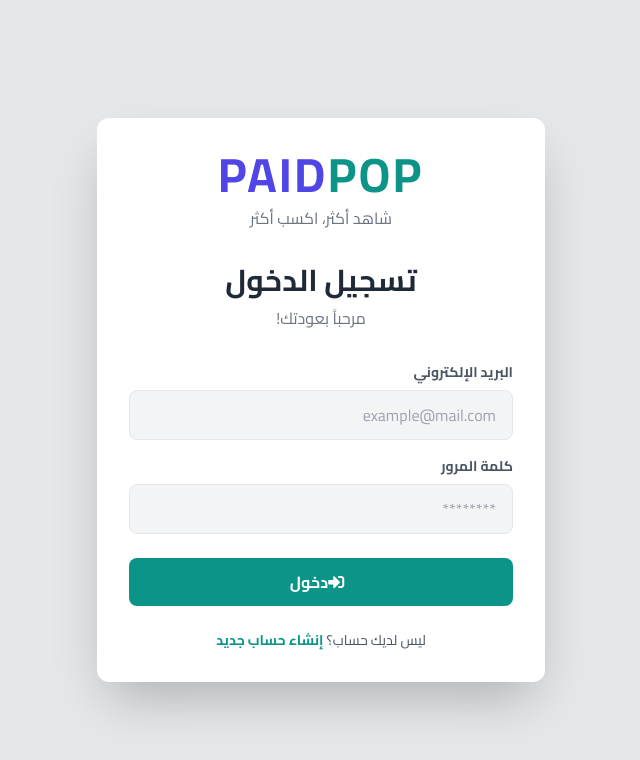
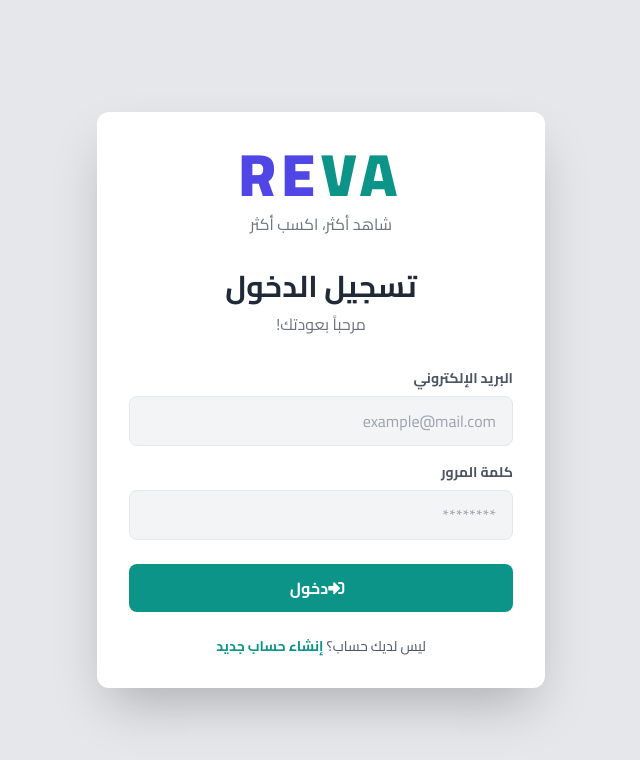
Before and after one commit to markomagdi29-dev/paid, a plain HTML site: page index.html in a window 1280 px wide. Shown: the whole page, without its empty margins (319-959 px from the left). Drawn offline with nearby package versions, Linux system fonts and the light colour scheme.

Commit message:
Update index.html

```diff
--- a/index.html
+++ b/index.html
@@ -3,7 +3,7 @@
 <head>
     <meta charset="UTF-8">
     <meta name="viewport" content="width=device-width, initial-scale=1.0">
-    <title>PaidPop - منصة الربح من مشاهدة الفيديوهات</title>
+    <title>REVA - منصة الربح من مشاهدة الفيديوهات</title>
     <script src="https://cdn.tailwindcss.com"></script>
     <link rel="stylesheet" href="https://cdnjs.cloudflare.com/ajax/libs/font-awesome/5.15.4/css/all.min.css">
     <link rel="preconnect" href="https://fonts.googleapis.com">
@@ -74,7 +74,7 @@
                 <div id="login-form-container">
                     <div class="bg-white rounded-xl shadow-2xl p-8">
                         <div class="text-center mb-8">
-                            <h1 class="text-5xl font-bold tracking-wider"><span style="color: #4F46E5;">PAID</span><span style="color: #0D9488;">POP</span></h1>
+                            <h1 class="text-6xl font-extrabold tracking-widest"><span style="color: #4F46E5;">RE</span><span style="color: #0D9488;">VA</span></h1>
                             <p class="text-gray-500 mt-2">شاهد أكثر، اكسب أكثر</p>
                         </div>
                         <h2 class="text-3xl font-bold text-center text-gray-800 mb-2">تسجيل الدخول</h2>
@@ -211,7 +211,7 @@
             <div class="flex h-screen bg-gray-200">
                 <aside class="w-64 bg-gray-800 text-white flex-shrink-0 hidden md:flex md:flex-col">
                     <div class="p-6 text-center">
-                        <h1 class="text-3xl font-bold text-white tracking-wider"><span style="color: #4F46E5;">PAID</span><span style="color: #0D9488;">POP</span></h1>
+                        <h1 class="text-5xl font-bold tracking-widest text-white"><span style="color: #4F46E5;">RE</span><span style="color: #0D9488;">VA</span></h1>
                     </div>
                     <nav class="mt-10 flex-1">
                         <a href="#" data-section="dashboard" class="nav-link bg-gray-700 block py-3 px-6 text-sm hover:bg-gray-700 transition"><i class="fas fa-tachometer-alt w-6 mr-2"></i> لوحة التحكم</a>
@@ -280,7 +280,7 @@
                                 <h3 class="text-lg font-bold mb-4">قم بدعوة أصدقائك واربح!</h3>
                                 <p class="text-gray-600 mb-4">شارك رابط الإحالة الخاص بك واحصل على عمولة.</p>
                                 <div class="flex items-center bg-gray-100 p-2 rounded-lg">
-                                    <input type="text" id="referral-link" value="https://paidpop.com/ref/12345" class="flex-1 bg-transparent border-none focus:outline-none text-sm p-2" readonly>
+                                    <input type="text" id="referral-link" value="https://reva.com/ref/12345" class="flex-1 bg-transparent border-none focus:outline-none text-sm p-2" readonly>
                                     <button id="copy-ref-link-btn" class="bg-teal-600 text-white font-bold py-2 px-4 rounded-lg hover:bg-teal-700 transition">نسخ</button>
                                 </div>
                             </div>
```
